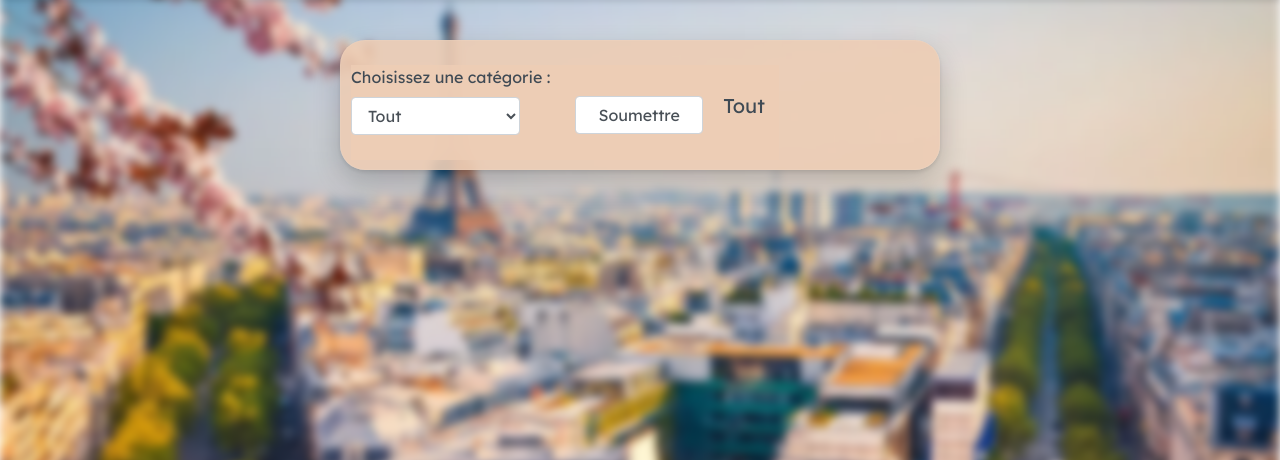
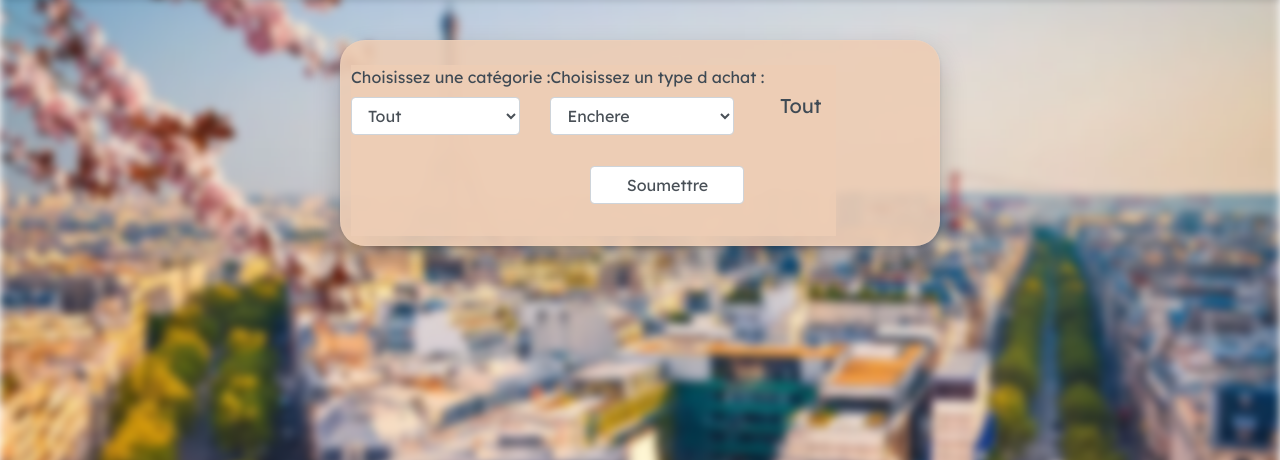
Before and after one commit to rlouazon/ING2-TD14-GR3_PJ-PISCINE_AgoraFrancia, a PHP site: page /parcourir.php in a window 1280 px wide. Shown: the part 70-530 px from the top of the page. Run offline with PHP 8.4, Linux system fonts and the light colour scheme; tables that the repository leaves empty or names only in its code hold one stand-in row (values such as "Sample post").

Commit message:
parcourir casser

```diff
--- a/parcourir.php
+++ b/parcourir.php
@@ -3,7 +3,7 @@
 <script src="https://code.jquery.com/jquery-3.6.0.min.js"></script> <!-- Inclusion de jQuery -->
 
 
-<?php $affichage="Tout"; ?>
+<?php $affichage="Tout";$affichage_payement="Tout"; ?>
 <div class="centre">
     <div class="content col pl-3">
         <div class="row">
@@ -15,31 +15,40 @@
                             <option value="0">Rares</option>
                             <option value="1">Haut de gamme</option>
                             <option value="2">Régulier</option>
+                            <option value="3">Tout</option>
+                        </select>
+                    </div>
+                    <div class="col-auto mb-3">
+                        <label for="type_achat" class="row">Choisissez un type d achat :</label>
+                        <select id="type_achat" class="form-control row" name="type_achat">
                             <option value="4">Enchere</option>
                             <option value="5">Negociation</option>
                             <option value="6">Achat immédiat</option>
                             <option value="3">Tout</option>
-                        </select>
-                    </div>
+                    </select>
                     <div class="col-auto mb-3 mt-3" style="padding-top: 5px;">
                         <input type="submit" value="Soumettre" class="form-control col">
                     </div>
+                    </div>
                     <?php
-                    if(isset($_GET['categorie'])){
+                    if(isset($_GET['categorie']) && isset($_GET['type_achat']) ){
                         if($_GET['categorie']==0){
                             $affichage="Rares";
                         } elseif($_GET['categorie']==1){
                             $affichage="Haut de gamme";
                         } elseif($_GET['categorie']==2){
                             $affichage="Régulier";
-                        } elseif($_GET['categorie']==4){
-                            $affichage="Enchere";
-                        } elseif($_GET['categorie']==5){
-                            $affichage="Negociation";
-                        } elseif($_GET['categorie']==6){
-                            $affichage="Achat immédiat";
+                        }else {
+                            $affichage="Tout";
+                        }
+                        if($_GET['type_achat']==4){
+                            $affichage_payement="Enchere";
+                        } elseif($_GET['type_achat']==5){
+                            $affichage_payement="Negociation";
+                        } elseif($_GET['type_achat']==6){
+                            $affichage_payement="Achat immédiat";
                         } else {
-                            $affichage="Tout";
+                            $affichage_payement="Tout";
                         }
                     }
                     ?>
```
